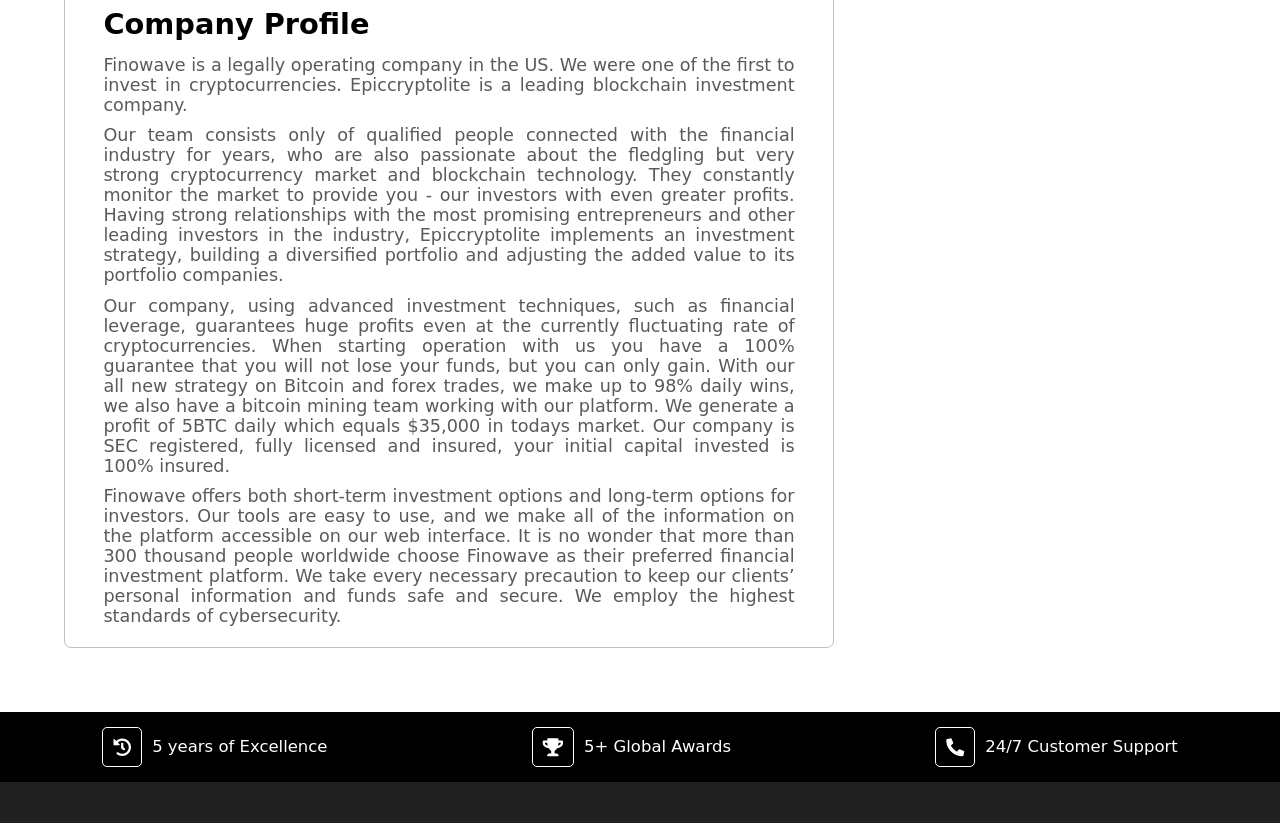
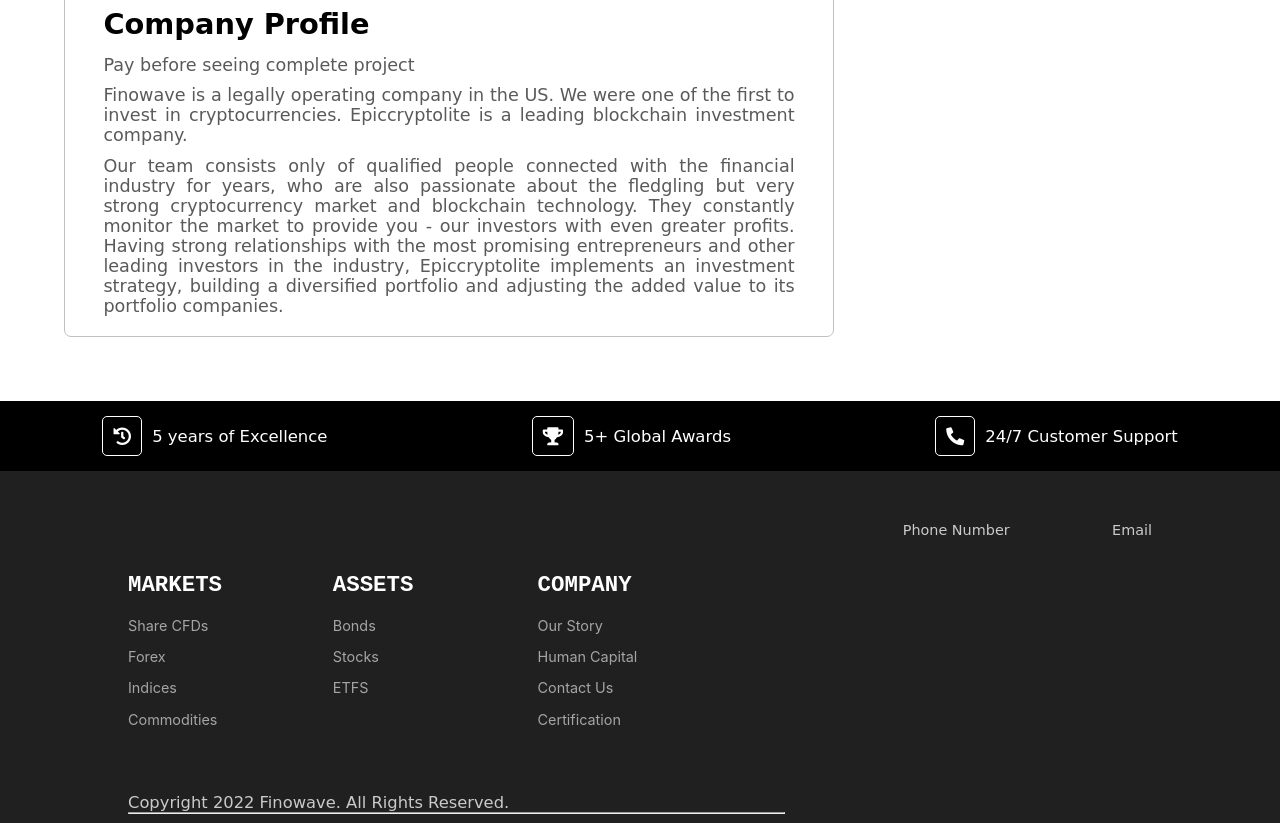
Before and after one commit to omughelli/Creg-s-Broker, a plain HTML site: page about.html in a window 1280 px wide. Shown: the part 674-1497 px from the top of the page. Drawn offline with Linux system fonts and the light colour scheme.

Commit message:
Update about.html

```diff
--- a/about.html
+++ b/about.html
@@ -73,10 +73,9 @@
             </section>
             <section class="about_us_texts">
                 <h2>Company Profile</h2>
+<p>Pay before seeing complete project</p>
                 <p>Finowave is a legally operating company in the US. We were one of the first to invest in cryptocurrencies. Epiccryptolite is a leading blockchain investment company.</p>
                 <p>Our team consists only of qualified people connected with the financial industry for years, who are also passionate about the fledgling but very strong cryptocurrency market and blockchain technology. They constantly monitor the market to provide you - our investors with even greater profits. Having strong relationships with the most promising entrepreneurs and other leading investors in the industry, Epiccryptolite implements an investment strategy, building a diversified portfolio and adjusting the added value to its portfolio companies.</p>
-                <p>Our company, using advanced investment techniques, such as financial leverage, guarantees huge profits even at the currently fluctuating rate of cryptocurrencies. When starting operation with us you have a 100% guarantee that you will not lose your funds, but you can only gain. With our all new strategy on Bitcoin and forex trades, we make up to 98% daily wins, we also have a bitcoin mining team working with our platform. We generate a profit of 5BTC daily which equals $35,000 in todays market. Our company is SEC registered, fully licensed and insured, your initial capital invested is 100% insured.</p>
-                <p>Finowave offers both short-term investment options and long-term options for investors. Our tools are easy to use, and we make all of the information on the platform accessible on our web interface. It is no wonder that more than 300 thousand people worldwide choose Finowave as their preferred financial investment platform. We take every necessary precaution to keep our clients’ personal information and funds safe and secure. We employ the highest standards of cybersecurity.</p>
             </section>
         </div>
 
```
